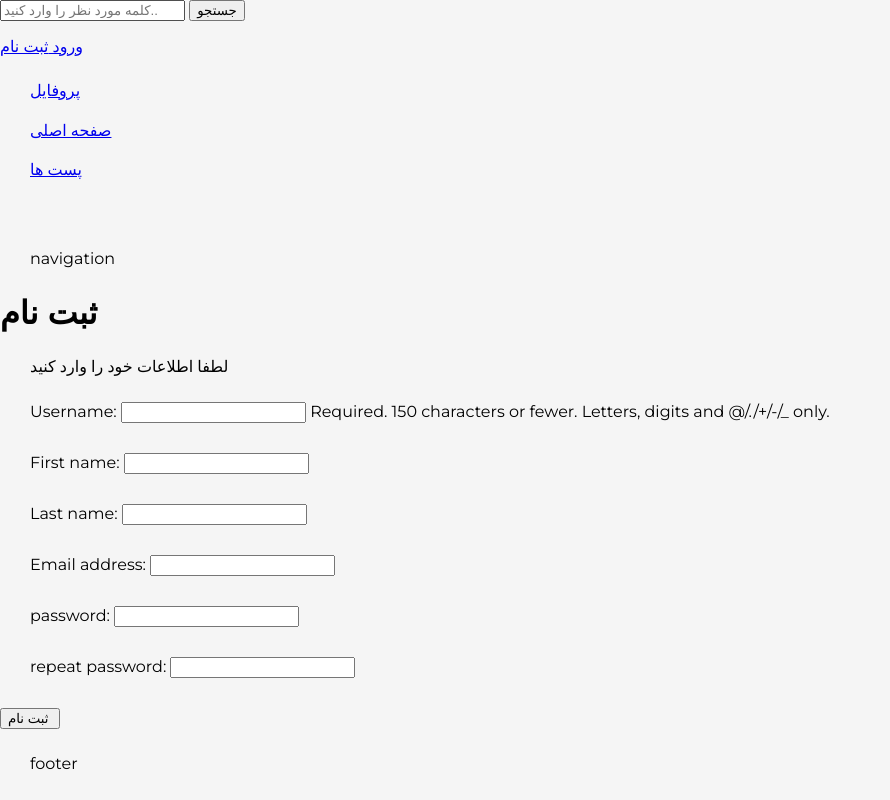
After one commit to zeinab2309/django-blog-prj, a Django app: page /blog/register/ in a window 1280 px wide. The commit adds this page. Shown: the whole page, without its empty margins (0-890 px from the left). Run offline with Django 5.2, Linux system fonts and the light colour scheme; parts of the project's set-up code (start-up, migrations or seed data) failed here and were passed over.

Commit message:
add register

```diff
--- a/blog/forms.py
+++ b/blog/forms.py
@@ -1,5 +1,6 @@
+from PIL.ImagePalette import wedge
 from django import forms
-from .models import Comment,Post
+from .models import Comment,Post,User
 
 
 class TicketForm(forms.Form):
@@ -61,3 +62,17 @@ class CreatePostForm(forms.ModelForm):
 # class LoginForm(forms.Form):
 #     username=forms.CharField(max_length=250,required=True)
 #     password=forms.CharField(max_length=250,required=True, widget=forms.PasswordInput)
+
+class UserRegisterForm(forms.ModelForm):
+    password=forms.CharField(max_length=20,widget=forms.PasswordInput,label='password')
+    password2=forms.CharField(max_length=20,widget=forms.PasswordInput,label='repeat password')
+
+    class Meta:
+        model=User
+        fields=['username','first_name','last_name','email']
+
+    def clean_password2(self):
+        cd=self.cleaned_data
+        if cd['password']!=cd['password2']:
+            raise forms.ValidationError('پسورد ها مطابقت ندارند!')
+        return cd['password2']
--- a/blog/templates/partials/header.html
+++ b/blog/templates/partials/header.html
@@ -8,7 +8,8 @@
             <a href="#">{{ request.user.first_name |default:request.user.username}}</a>
         </div>
     {% else %}
-        <a href="{% url 'blog:login' %}">ورود</a>
+        <a href="{% url 'blog:login' %}">  ورود  </a>
+        <a href="{% url 'blog:register' %}"> ثبت نام </a>
     {% endif %}
 <p><a href="{% url 'blog:profile' %}">پروفایل</a> </p>
 <p><a href="{% url 'blog:index' %}">صفحه اصلی</a> </p>
--- /dev/null
+++ b/blog/templates/registration/register.html
@@ -0,0 +1,13 @@
+{% extends 'parent/base.html' %}
+{% block title %}register{% endblock %}
+
+{% block content %}
+<h1>ثبت نام</h1>
+<p>لطفا اطلاعات خود را وارد کنید</p>
+    <form method="post">
+        {%csrf_token %}
+        {{ form.as_p }}
+        <input type="submit" value="ثبت نام ">
+
+    </form>
+{% endblock %}
--- a/blog/urls.py
+++ b/blog/urls.py
@@ -27,4 +27,5 @@ urlpatterns=[
     path('password-reset/done/',auth_views.PasswordResetDoneView.as_view(), name="password_reset_done"),
     path('password-reset/<uidb64>/<token>/',auth_views.PasswordResetConfirmView.as_view(success_url='/blog/password-reset/complete'), name="password_reset_confirm"),
     path('password-reset/complete/',auth_views.PasswordResetCompleteView.as_view(),name="password_reset_complete"),
+    path('register/',views.register, name="register"),
 ]
--- a/blog/views.py
+++ b/blog/views.py
@@ -2,7 +2,7 @@ from django.contrib.auth.decorators import login_required
 from django.http import HttpResponse
 from django.shortcuts import render,get_object_or_404 ,redirect
 from django.views.generic import DetailView ,ListView
-from .forms import TicketForm, CommentForm, SearchForm,CreatePostForm
+from .forms import TicketForm, CommentForm, SearchForm, CreatePostForm, UserRegisterForm
 from .models import *
 from django.contrib.postgres.search import TrigramSimilarity
 from django.contrib.auth import authenticate, login, logout
@@ -183,3 +183,15 @@ def edit_post(request,post_id):
 def log_out(request):
     logout(request)
     return  redirect(request.META.get('HTTP_REFERER'))
+
+def register(request):
+    if request.method=='POST':
+        form =UserRegisterForm(request.POST)
+        if form.is_valid():
+            user=form.save(commit=False)
+            user.set_password(form.cleaned_data['password'])
+            user.save()
+            return render(request, 'registration/register_done.html', {'user':user})
+    else:
+        form=UserRegisterForm()
+    return render(request, 'registration/register.html', {'form':form})
```
Also changed, not shown: blog/templates/registration/register_done.html (added, +9 -0 lines).
